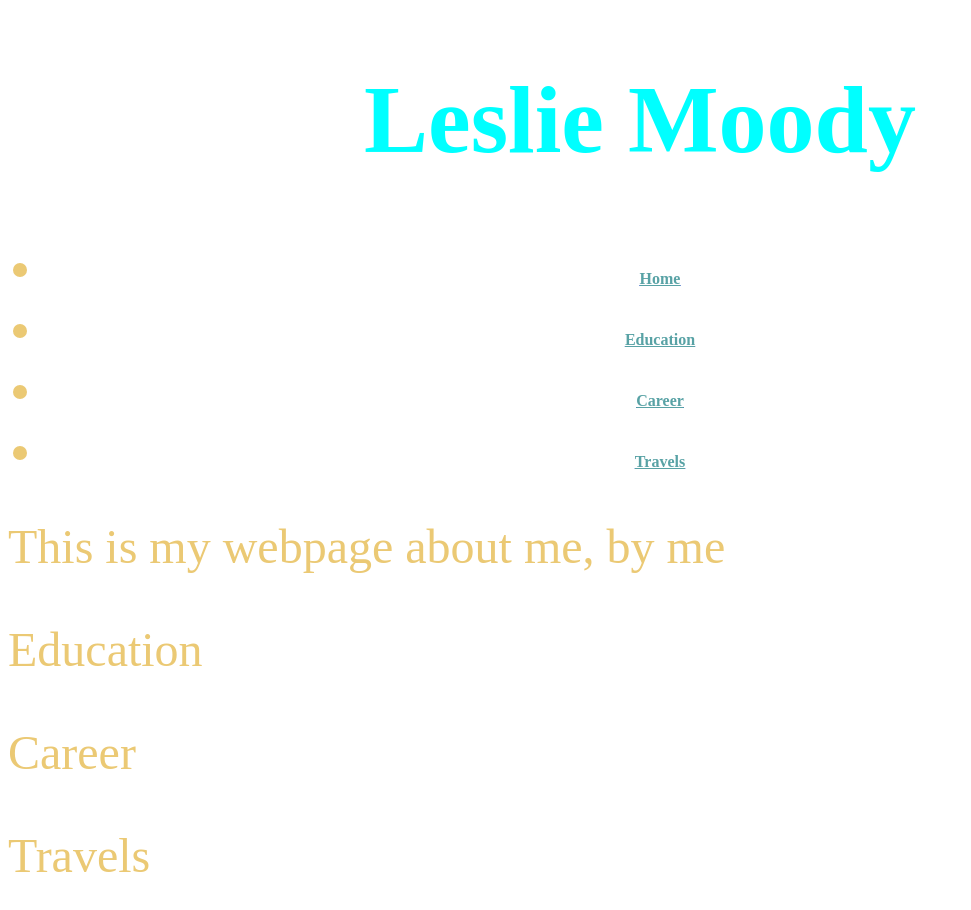
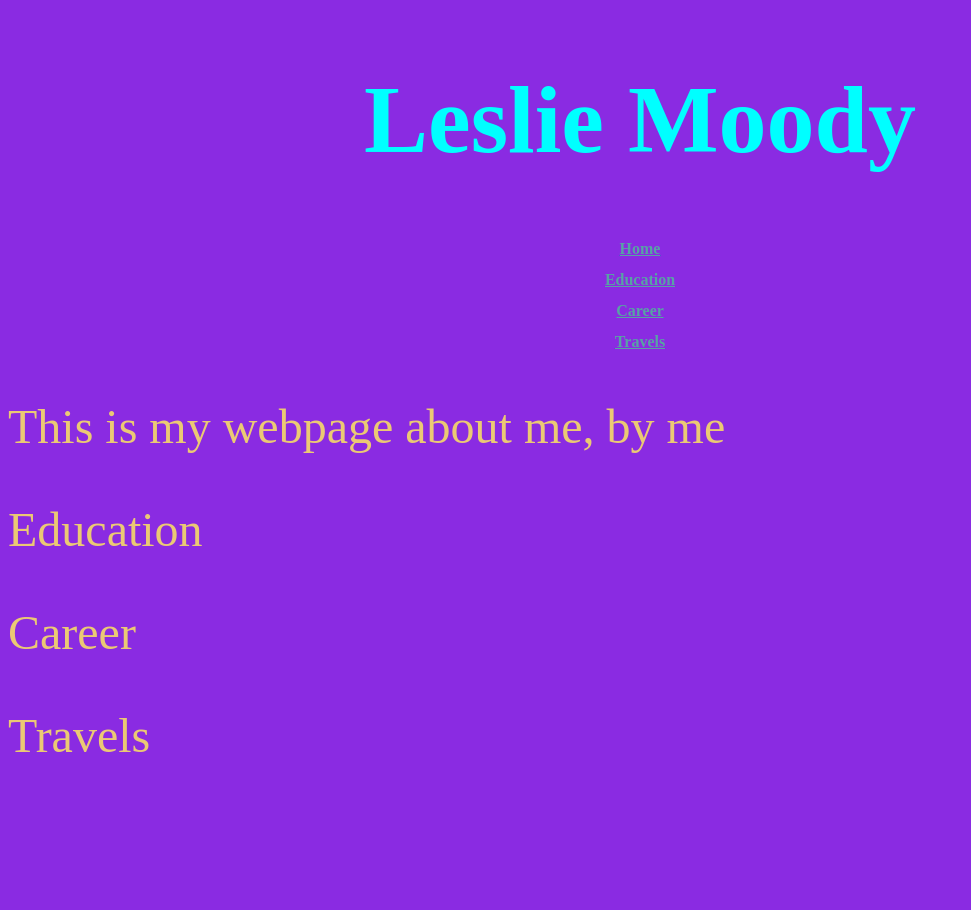
Before and after one commit to Lesliemm78/resume-website, a plain HTML site: page index.html in a window 1280 px wide. Shown: the whole page, without its empty margins (0-971 px from the left). After the commit the page ends 811 px from the top, so only its background shows below. Drawn offline with Linux system fonts and the light colour scheme.

Commit message:
Who nows

```diff
--- a/Style_Sheet.css
+++ b/Style_Sheet.css
@@ -1,3 +1,24 @@
 body{
+    background-color: blueviolet;
+}
+        ul{
+            list-style-type: none;
+            padding-left: 0%;
+        }
+        body {
+            color:rgb(235, 201, 116);
+            text-align: left;
+            font-size: 48px;
 
-}
+        }
+        h1 {
+            text-align: center;
+            color:aqua;
+        }
+        h2 {
+            color:rgb(88, 162, 165);
+            text-decoration: underline;
+            font-size: medium;
+            text-align:center;
+
+        }
--- a/index.html
+++ b/index.html
@@ -1,25 +1,5 @@
 <!DOCTYPE html>
 <html>
-    <style>
-        body {
-            color:rgb(235, 201, 116);
-            text-align: left;
-            font-size: 48px;
-
-        }
-        h1 {
-            text-align: center;
-            color:aqua;
-        }
-        h2 {
-            color:rgb(88, 162, 165);
-            text-decoration: underline;
-            font-size: medium;
-            text-align:center;
-
-        }
-
-    </style>
     <head>
         <title>Leslie Moody</title>
         <link rel="stylesheet" href="Style_Sheet.css">
```
